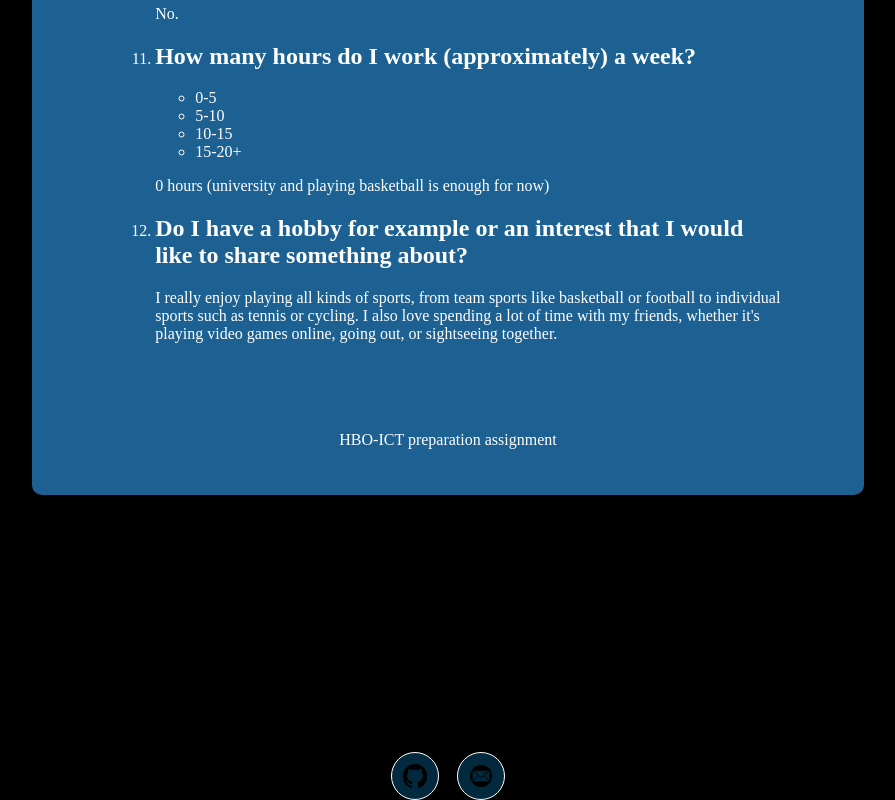
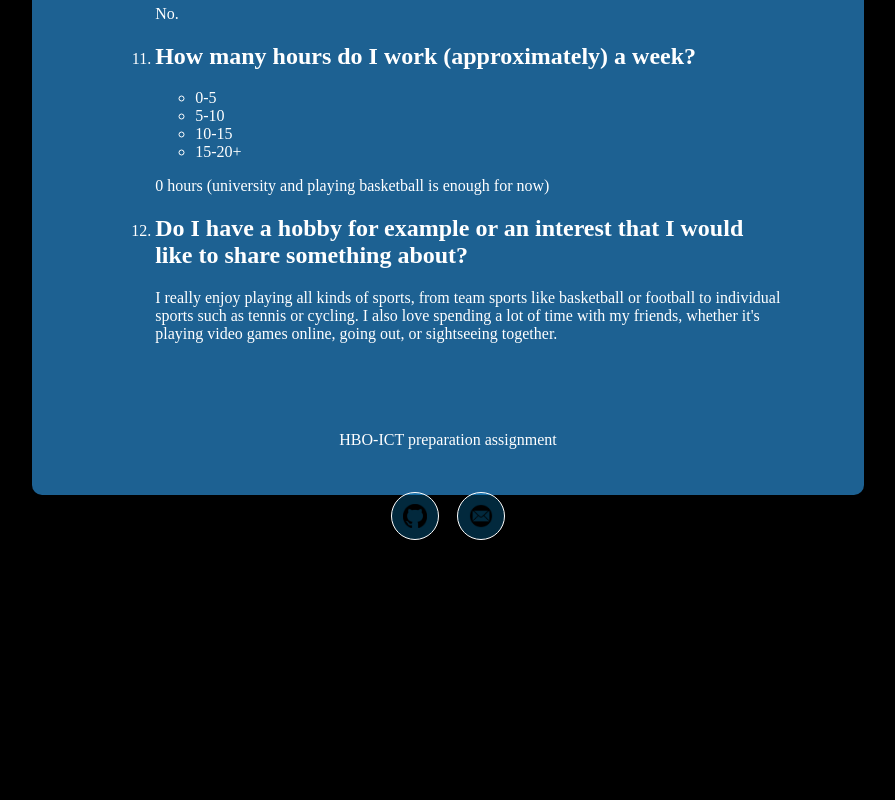
Before and after one commit to antonioomouzo/antonioomouzo.github.io, a plain HTML site: page profile.html in a window 1280 px wide. Shown: the part 1634-2434 px from the top of the page, without its empty margins (220-1115 px from the left). After the commit the page ends 2282 px from the top, so only its background shows below. Drawn offline with Linux system fonts and the light colour scheme.

Commit message:
readded profile

```diff
--- a/styles.css
+++ b/styles.css
@@ -98,7 +98,7 @@ body {
     margin-top: 15px;
     margin-bottom: 10px;
     position: relative;
-    top: 290vh;
+    top: 2060px;
 }
 
 .github-profile, .email-profile {
```
